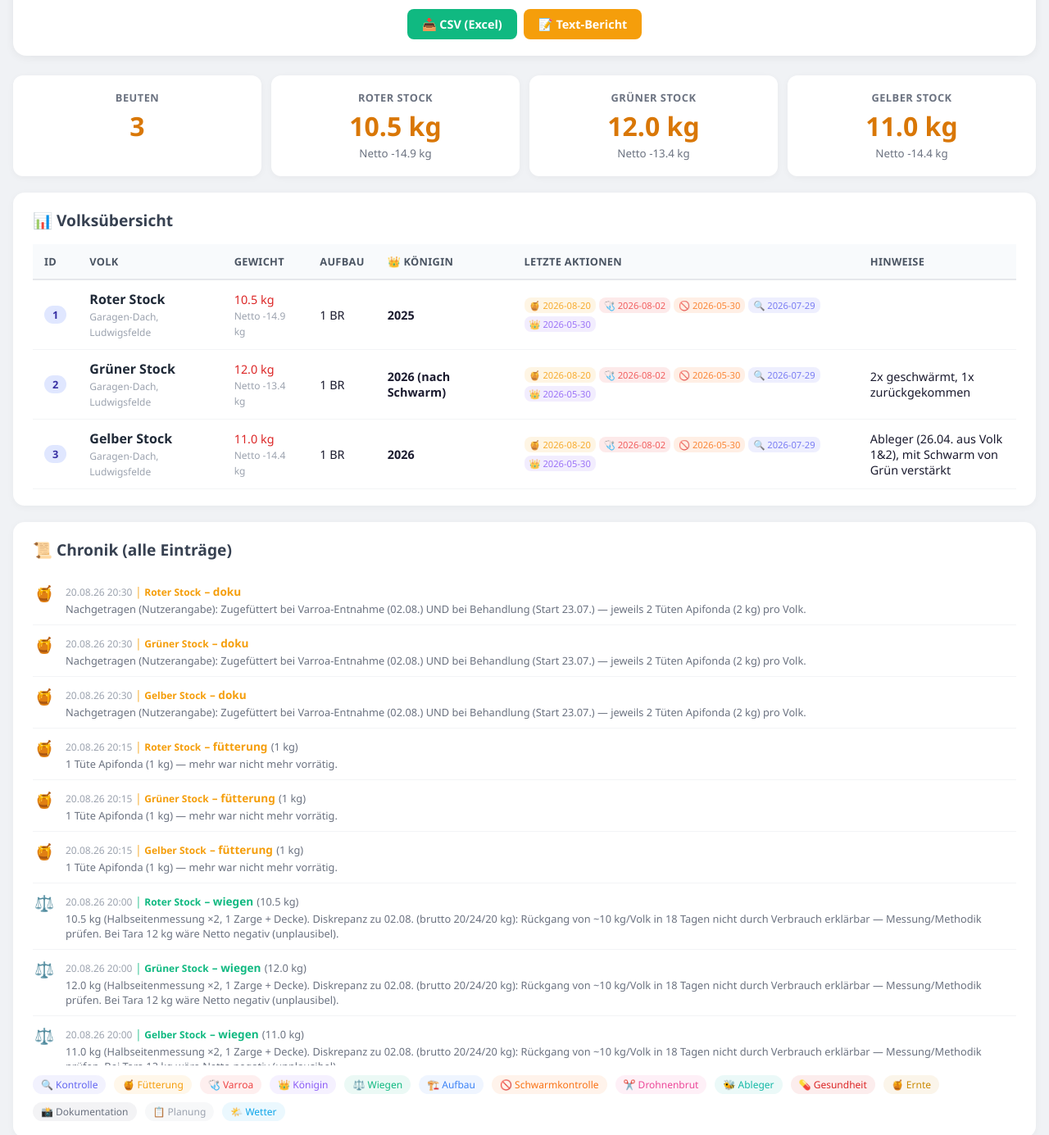
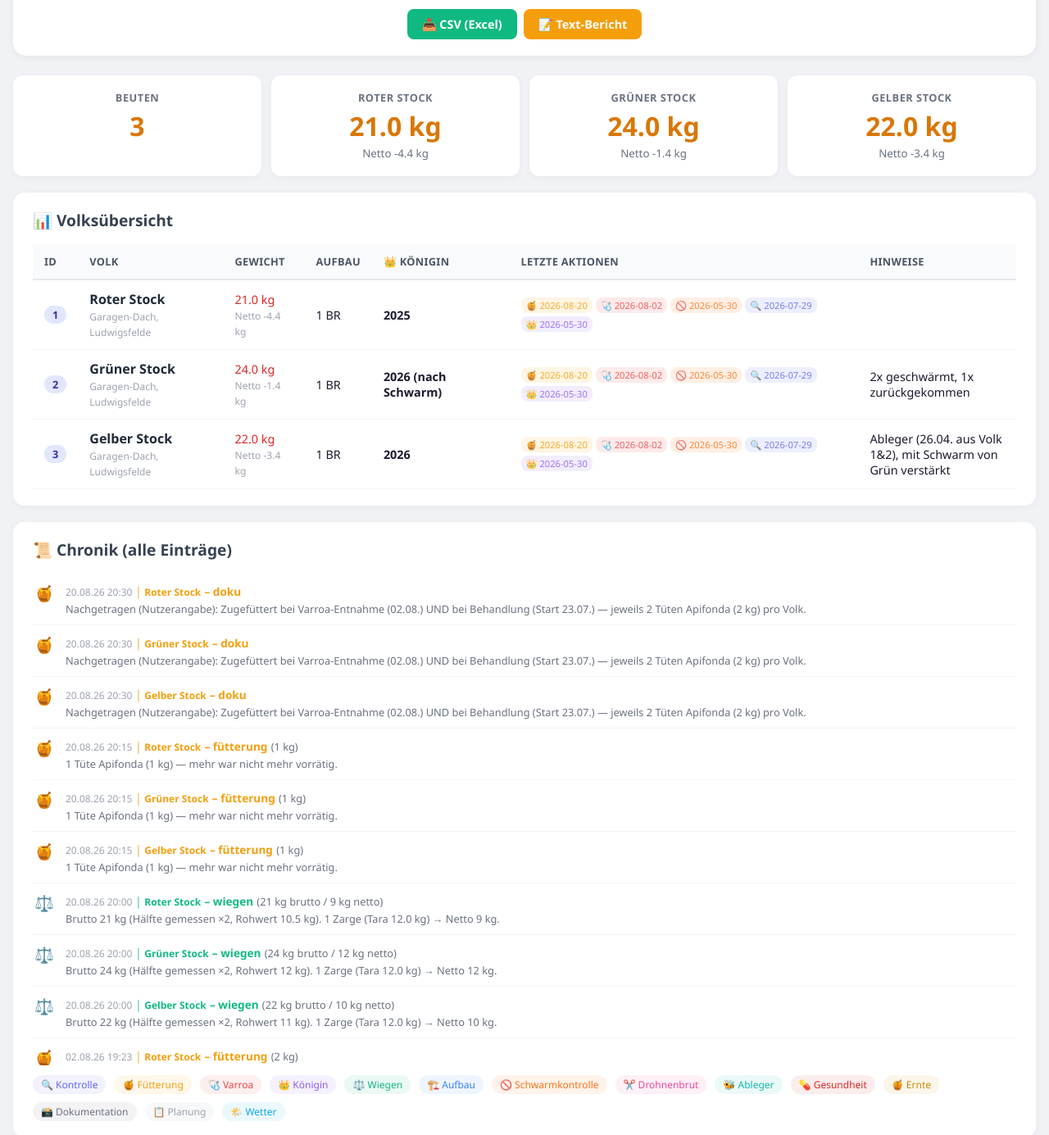
Before and after one commit to Mitchel85/bienen-dashboard, a plain HTML site: page index.html in a window 1280 px wide. Shown: the part 121-1506 px from the top of the page at 82% size. Drawn offline with Linux system fonts and the light colour scheme.

Commit message:
🐝 Fix 20.08.: Gewichte korrigiert (Rohwerte ×2) → 21/24/22 kg brutto, Netto 9/12/10 kg

```diff
--- a/index.html
+++ b/index.html
@@ -71,9 +71,9 @@ footer { text-align: center; margin-top: 30px; color: #9ca3af; font-size: 0.8rem
 
 <div class="stats">
     <div class="stat-card"><h3>Beuten</h3><div class="stat-value">3</div></div>
-<div class="stat-card"><h3>Roter Stock</h3><div class="stat-value">10.5 kg</div><small style="color:#6b7280">Netto -14.9 kg</small></div>
-<div class="stat-card"><h3>Grüner Stock</h3><div class="stat-value">12.0 kg</div><small style="color:#6b7280">Netto -13.4 kg</small></div>
-<div class="stat-card"><h3>Gelber Stock</h3><div class="stat-value">11.0 kg</div><small style="color:#6b7280">Netto -14.4 kg</small></div>
+<div class="stat-card"><h3>Roter Stock</h3><div class="stat-value">21.0 kg</div><small style="color:#6b7280">Netto -4.4 kg</small></div>
+<div class="stat-card"><h3>Grüner Stock</h3><div class="stat-value">24.0 kg</div><small style="color:#6b7280">Netto -1.4 kg</small></div>
+<div class="stat-card"><h3>Gelber Stock</h3><div class="stat-value">22.0 kg</div><small style="color:#6b7280">Netto -3.4 kg</small></div>
 </div>
 
 <div class="card">
@@ -85,7 +85,7 @@ footer { text-align: center; margin-top: 30px; color: #9ca3af; font-size: 0.8rem
 <tr>
             <td><span class="volk-id">1</span></td>
             <td><span class="volk-name">Roter Stock</span><br><small style="color:#9ca3af">Garagen-Dach, Ludwigsfelde</small></td>
-            <td><span class="kg-crit">10.5 kg</span><br><small style="color:#9ca3af">Netto -14.9 kg</small></td>
+            <td><span class="kg-crit">21.0 kg</span><br><small style="color:#9ca3af">Netto -4.4 kg</small></td>
             <td>1 BR</td>
             <td style="font-weight:600">2025</td>
             <td><div class="qstats"><span class="qstat" style="background:#f59e0b20;color:#f59e0b">🍯 2026-08-20</span> <span class="qstat" style="background:#ef444420;color:#ef4444">🩺 2026-08-02</span> <span class="qstat" style="background:#f9731620;color:#f97316">🚫 2026-05-30</span> <span class="qstat" style="background:#6366f120;color:#6366f1">🔍 2026-07-29</span> <span class="qstat" style="background:#8b5cf620;color:#8b5cf6">👑 2026-05-30</span> </div></td>
@@ -94,7 +94,7 @@ footer { text-align: center; margin-top: 30px; color: #9ca3af; font-size: 0.8rem
 <tr>
             <td><span class="volk-id">2</span></td>
             <td><span class="volk-name">Grüner Stock</span><br><small style="color:#9ca3af">Garagen-Dach, Ludwigsfelde</small></td>
-            <td><span class="kg-crit">12.0 kg</span><br><small style="color:#9ca3af">Netto -13.4 kg</small></td>
+            <td><span class="kg-crit">24.0 kg</span><br><small style="color:#9ca3af">Netto -1.4 kg</small></td>
             <td>1 BR</td>
             <td style="font-weight:600">2026 (nach Schwarm)</td>
             <td><div class="qstats"><span class="qstat" style="background:#f59e0b20;color:#f59e0b">🍯 2026-08-20</span> <span class="qstat" style="background:#ef444420;color:#ef4444">🩺 2026-08-02</span> <span class="qstat" style="background:#f9731620;color:#f97316">🚫 2026-05-30</span> <span class="qstat" style="background:#6366f120;color:#6366f1">🔍 2026-07-29</span> <span class="qstat" style="background:#8b5cf620;color:#8b5cf6">👑 2026-05-30</span> </div></td>
@@ -103,7 +103,7 @@ footer { text-align: center; margin-top: 30px; color: #9ca3af; font-size: 0.8rem
 <tr>
             <td><span class="volk-id">3</span></td>
             <td><span class="volk-name">Gelber Stock</span><br><small style="color:#9ca3af">Garagen-Dach, Ludwigsfelde</small></td>
-            <td><span class="kg-crit">11.0 kg</span><br><small style="color:#9ca3af">Netto -14.4 kg</small></td>
+            <td><span class="kg-crit">22.0 kg</span><br><small style="color:#9ca3af">Netto -3.4 kg</small></td>
             <td>1 BR</td>
             <td style="font-weight:600">2026</td>
             <td><div class="qstats"><span class="qstat" style="background:#f59e0b20;color:#f59e0b">🍯 2026-08-20</span> <span class="qstat" style="background:#ef444420;color:#ef4444">🩺 2026-08-02</span> <span class="qstat" style="background:#f9731620;color:#f97316">🚫 2026-05-30</span> <span class="qstat" style="background:#6366f120;color:#6366f1">🔍 2026-07-29</span> <span class="qstat" style="background:#8b5cf620;color:#8b5cf6">👑 2026-05-30</span> </div></td>
@@ -182,8 +182,8 @@ footer { text-align: center; margin-top: 30px; color: #9ca3af; font-size: 0.8rem
         <span class="ch-meta">20.08.26 20:00</span>
         <span class="ch-volk" style="color:#10b981">│ Roter Stock</span>
         <span class="ch-action" style="color:#10b981">– wiegen</span>
-        <span style="font-size:0.8rem;color:#6b7280">(10.5 kg)</span>
-        <div class="ch-detail">10.5 kg (Halbseitenmessung ×2, 1 Zarge + Decke). Diskrepanz zu 02.08. (brutto 20/24/20 kg): Rückgang von ~10 kg/Volk in 18 Tagen nicht durch Verbrauch erklärbar — Messung/Methodik prüfen. Bei Tara 12 kg wäre Netto negativ (unplausibel).</div>
+        <span style="font-size:0.8rem;color:#6b7280">(21 kg brutto / 9 kg netto)</span>
+        <div class="ch-detail">Brutto 21 kg (Hälfte gemessen ×2, Rohwert 10.5 kg). 1 Zarge (Tara 12.0 kg) → Netto 9 kg.</div>
     </div>
 </div>
 <div class="ch-entry">
@@ -192,8 +192,8 @@ footer { text-align: center; margin-top: 30px; color: #9ca3af; font-size: 0.8rem
         <span class="ch-meta">20.08.26 20:00</span>
         <span class="ch-volk" style="color:#10b981">│ Grüner Stock</span>
         <span class="ch-action" style="color:#10b981">– wiegen</span>
-        <span style="font-size:0.8rem;color:#6b7280">(12.0 kg)</span>
-        <div class="ch-detail">12.0 kg (Halbseitenmessung ×2, 1 Zarge + Decke). Diskrepanz zu 02.08. (brutto 20/24/20 kg): Rückgang von ~10 kg/Volk in 18 Tagen nicht durch Verbrauch erklärbar — Messung/Methodik prüfen. Bei Tara 12 kg wäre Netto negativ (unplausibel).</div>
+        <span style="font-size:0.8rem;color:#6b7280">(24 kg brutto / 12 kg netto)</span>
+        <div class="ch-detail">Brutto 24 kg (Hälfte gemessen ×2, Rohwert 12 kg). 1 Zarge (Tara 12.0 kg) → Netto 12 kg.</div>
     </div>
 </div>
 <div class="ch-entry">
@@ -202,8 +202,8 @@ footer { text-align: center; margin-top: 30px; color: #9ca3af; font-size: 0.8rem
         <span class="ch-meta">20.08.26 20:00</span>
         <span class="ch-volk" style="color:#10b981">│ Gelber Stock</span>
         <span class="ch-action" style="color:#10b981">– wiegen</span>
-        <span style="font-size:0.8rem;color:#6b7280">(11.0 kg)</span>
-        <div class="ch-detail">11.0 kg (Halbseitenmessung ×2, 1 Zarge + Decke). Diskrepanz zu 02.08. (brutto 20/24/20 kg): Rückgang von ~10 kg/Volk in 18 Tagen nicht durch Verbrauch erklärbar — Messung/Methodik prüfen. Bei Tara 12 kg wäre Netto negativ (unplausibel).</div>
+        <span style="font-size:0.8rem;color:#6b7280">(22 kg brutto / 10 kg netto)</span>
+        <div class="ch-detail">Brutto 22 kg (Hälfte gemessen ×2, Rohwert 11 kg). 1 Zarge (Tara 12.0 kg) → Netto 10 kg.</div>
     </div>
 </div>
 <div class="ch-entry">
@@ -1175,8 +1175,8 @@ const VOELKER_DATA = {
       {
         "timestamp": "2026-08-20T20:00",
         "aktion": "wiegen",
-        "menge": "10.5 kg",
-        "details": "10.5 kg (Halbseitenmessung ×2, 1 Zarge + Decke). Diskrepanz zu 02.08. (brutto 20/24/20 kg): Rückgang von ~10 kg/Volk in 18 Tagen nicht durch Verbrauch erklärbar — Messung/Methodik prüfen. Bei Tara 12 kg wäre Netto negativ (unplausibel)."
+        "menge": "21 kg brutto / 9 kg netto",
+        "details": "Brutto 21 kg (Hälfte gemessen ×2, Rohwert 10.5 kg). 1 Zarge (Tara 12.0 kg) → Netto 9 kg."
       },
       {
         "timestamp": "2026-08-20T20:15",
@@ -1441,8 +1441,8 @@ const VOELKER_DATA = {
       {
         "timestamp": "2026-08-20T20:00",
         "aktion": "wiegen",
-        "menge": "12.0 kg",
-        "details": "12.0 kg (Halbseitenmessung ×2, 1 Zarge + Decke). Diskrepanz zu 02.08. (brutto 20/24/20 kg): Rückgang von ~10 kg/Volk in 18 Tagen nicht durch Verbrauch erklärbar — Messung/Methodik prüfen. Bei Tara 12 kg wäre Netto negativ (unplausibel)."
+        "menge": "24 kg brutto / 12 kg netto",
+        "details": "Brutto 24 kg (Hälfte gemessen ×2, Rohwert 12 kg). 1 Zarge (Tara 12.0 kg) → Netto 12 kg."
       },
       {
         "timestamp": "2026-08-20T20:15",
@@ -1647,8 +1647,8 @@ const VOELKER_DATA = {
       {
         "timestamp": "2026-08-20T20:00",
         "aktion": "wiegen",
-        "menge": "11.0 kg",
-        "details": "11.0 kg (Halbseitenmessung ×2, 1 Zarge + Decke). Diskrepanz zu 02.08. (brutto 20/24/20 kg): Rückgang von ~10 kg/Volk in 18 Tagen nicht durch Verbrauch erklärbar — Messung/Methodik prüfen. Bei Tara 12 kg wäre Netto negativ (unplausibel)."
+        "menge": "22 kg brutto / 10 kg netto",
+        "details": "Brutto 22 kg (Hälfte gemessen ×2, Rohwert 11 kg). 1 Zarge (Tara 12.0 kg) → Netto 10 kg."
       },
       {
         "timestamp": "2026-08-20T20:15",
```
Also changed, not shown: voelker.json (+6 -6 lines).
